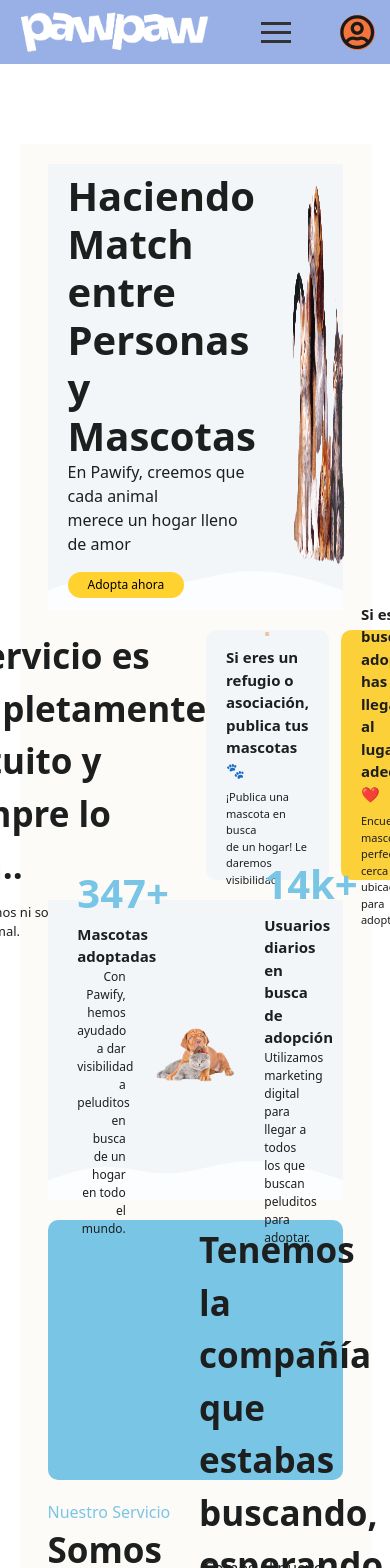
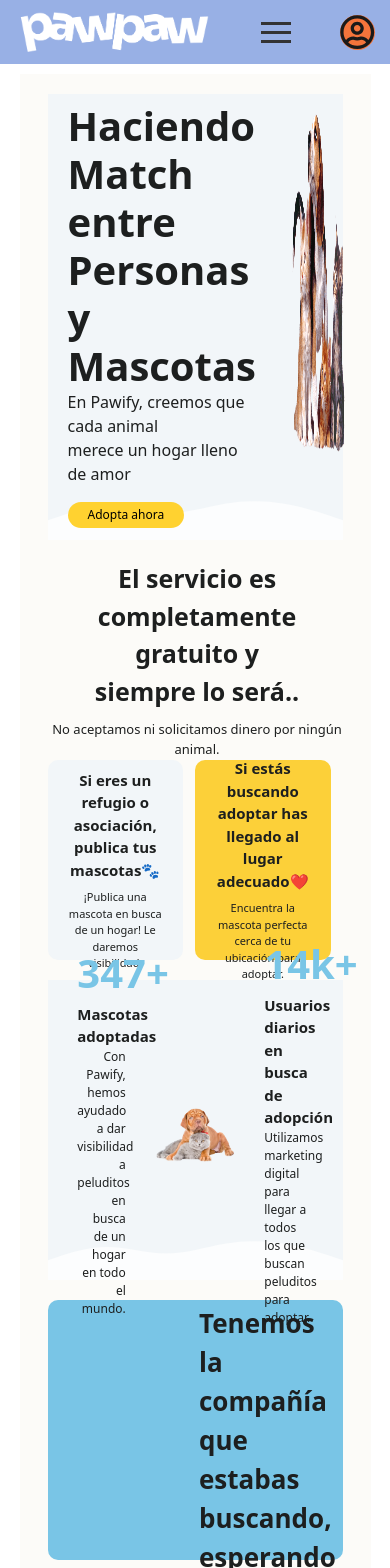
Before and after one commit to Pawify/frontendFork, a React (Vite) app in the folder pawify-react/: page / in a window 390 px wide. Shown: the top 1568 px of the page. Built offline with nearby package versions, Linux system fonts and the light colour scheme; grey boxes are pictures that could not be loaded; a web font is replaced by a local one.

Commit message:
Add: media queries max-width: 1024px

```diff
--- a/pawify-react/src/app/components/pages/Home.css
+++ b/pawify-react/src/app/components/pages/Home.css
@@ -44,6 +44,9 @@
   width: 100%;
   height: 250px;
 }
+.service-banner-card h3 {
+  font-size: 35px;
+}
 .service-banner-cc {
   width: 100%;
   height: auto;
@@ -57,7 +60,7 @@
   transform: scale(1.05);
   transition: transform 0.3s ease;
 }
-.img-service {
+.img-our-service {
   width: 30%;
   height: 30%;
   padding: 10px;
@@ -104,7 +107,9 @@
   height: auto;
   margin-left: auto;
 }
-
+.adoption-banner-content h2 {
+  font-size: 35px;
+}
 .service-section {
   display: flex;
   flex-direction: column;
@@ -131,6 +136,11 @@
   width: 100%;
   height: auto;
 }
+.img-service {
+  width: 30%;
+  height: 30%;
+  padding: 10px;
+}
 .service-card {
   display: flex;
   flex-direction: column;
@@ -140,6 +150,9 @@
   width: 300px;
   height: 270px;
   background-color: #f2f6f9; /*arreglé el fondo en css porque sino no funciona el hover*/
+}
+.service-card p {
+  font-size: 11px;
 }
 .service-card:hover {
   background-color: #79c5e6;
@@ -242,3 +255,78 @@
   width: 40%;
   height: 20%;
 }
+
+/*Medias queries*/
+
+/* Tablets */
+@media (max-width: 1024px) {
+  .Home {
+    margin: 10px auto;
+  }
+  .img-hero {
+    width: 90%;
+    height: 80%;
+  }
+  .service-banner {
+    flex-wrap: wrap;
+  }
+  .service-banner-card {
+    width: 100%;
+    height: 200px;
+  }
+  .service-banner-card h3,
+  .service-banner-card p {
+    font-size: 25px;
+    text-align: center;
+  }
+  .img-our-service {
+    width: 20%;
+  }
+  .adoption-banner-content h2 {
+    font-size: 26px;
+  }
+  .service-card p {
+    font-size: 13px;
+  }
+  .why-section {
+    position: relative;
+  }
+  .why-content {
+    justify-content: center;
+    align-items: center;
+    position: relative;
+  }
+  .why-cards-cc {
+    justify-content: center;
+    align-items: center;
+    position: relative;
+  }
+  .header-left {
+    width: 100%;
+  }
+  .img-why-container {
+    width: 50%;
+    position: absolute;
+    left: 355px;
+    bottom: 90px;
+  }
+  .img-why {
+    width: 80%;
+    height: 40%;
+    margin: 5px;
+  }
+
+  .img-more-container {
+    width: 50%;
+    height: 50%;
+  }
+  .img-more {
+    width: 85%;
+    height: 100%;
+  }
+}
+
+/* Móviles */
+@media (max-width: 767px) {
+  /* Ajustes para celulares */
+}
--- a/pawify-react/src/app/components/pages/Home.jsx
+++ b/pawify-react/src/app/components/pages/Home.jsx
@@ -75,7 +75,7 @@
           <div className="service-banner-card ">
             <h3
               className="whitespace-pre-line ml-1"
-              style={{ color: primary, fontSize: "35px", fontWeight: "700" }}
+              style={{ color: primary, fontWeight: "700" }}
             >
               {texts.freeServiceTitle}.
             </h3>
@@ -94,7 +94,7 @@
               <img
                 src="new_imgs_hero/pet-food.png"
                 alt="Pet food"
-                className="img-service"
+                className="img-our-service"
               />
               <h3
                 className="mb-2"
@@ -113,7 +113,7 @@
               <img
                 src="new_imgs_hero/dog-training.png"
                 alt="Dog"
-                className="img-service"
+                className="img-our-service"
               />
               <h3
                 className="mb-2"
@@ -197,7 +197,7 @@
           style={{ background: vibrantBlue }}
         >
           <div className="adoption-banner-content p-1">
-            <h2 style={{ color: primary, fontSize: "35px", fontWeight: "700" }}>
+            <h2 style={{ color: primary, fontWeight: "700" }}>
               {texts.titleTwo}
             </h2>
             <p style={{ color: primary, fontSize: "16px" }}>
@@ -254,7 +254,7 @@
               >
                 {texts.serviceOne}
               </h3>
-              <p style={{ color: primary, fontSize: "11px" }}>
+              <p style={{ color: primary}}>
                 {texts.serviceOneDescription}
               </p>
               <a href="">
@@ -274,7 +274,7 @@
               >
                 {texts.serviceTwo}
               </h3>
-              <p style={{ color: primary, fontSize: "11px" }}>
+              <p style={{ color: primary }}>
                 {texts.serviceTwoDescription}
               </p>
               <a href="">
@@ -294,7 +294,7 @@
               >
                 {texts.serviceThree}
               </h3>
-              <p style={{ color: primary, fontSize: "11px" }}>
+              <p style={{ color: primary }}>
                 {texts.serviceThreeDescription}
               </p>
               <a href="">
@@ -314,7 +314,7 @@
               >
                 {texts.serviceFour}
               </h3>
-              <p style={{ color: primary, fontSize: "11px" }}>
+              <p style={{ color: primary }}>
                 {texts.serviceFourDescription}
               </p>
               <a href="">
@@ -334,7 +334,7 @@
               >
                 {texts.serviceFive}
               </h3>
-              <p style={{ color: primary, fontSize: "11px" }}>
+              <p style={{ color: primary }}>
                 {texts.serviceFiveDescription}
               </p>
               <a href="">
@@ -354,7 +354,7 @@
               >
                 {texts.serviceSix}
               </h3>
-              <p style={{ color: primary, fontSize: "11px" }}>
+              <p style={{ color: primary }}>
                 {texts.serviceSixDescription}
               </p>
               <a href="">
@@ -551,7 +551,7 @@
           }}
         >
           <div className="more-content px-5 ">
-            <div className="header-left" >
+            <div className="header-left">
               <h4 style={{ color: vibrantBlue, fontSize: "16px" }}>
                 {texts.moreSection}
               </h4>
@@ -563,9 +563,7 @@
               {/* <p className="pt-5" style={{ color: primary, fontSize: "16px" }}>
                 {texts.moreSubtitle}
               </p> */}
-              <p
-                style={{ color: primary, fontSize: "16px" }}
-              >
+              <p style={{ color: primary, fontSize: "16px" }}>
                 Descubre una amplia gama de{" "}
                 <span style={{ fontWeight: 600 }}>servicios y productos</span>{" "}
                 diseñados para cubrir todas las necesidades de tu mascota.
```
